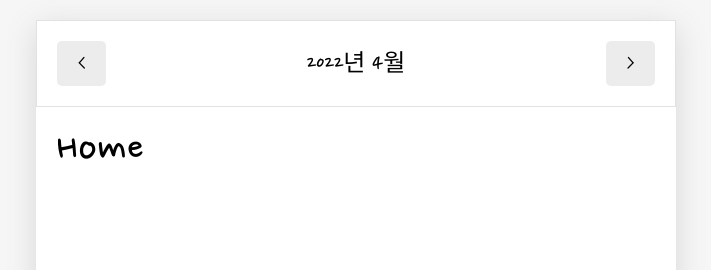
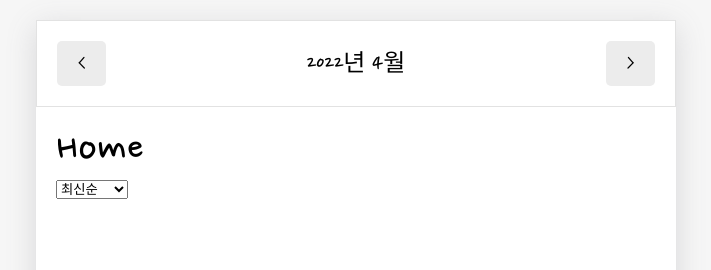
Before and after one commit to ddooyn/emotion-diary-2022, a React (Create React App) app: page / in a window 1280 px wide. Shown: the top 270 px of the page, without its empty margins (284-995 px from the left). Built offline with nearby package versions, Linux system fonts and the light colour scheme; a web font is replaced by a local one.

Commit message:
✨ 일기 최신순 오래된순 정렬 기능 추가

```diff
--- a/src/components/DiaryList.jsx
+++ b/src/components/DiaryList.jsx
@@ -1,7 +1,47 @@
+import { useState } from 'react';
+
+const sortOptionList = [
+  { value: 'latest', name: '최신순' },
+  { value: 'oldest', name: '오래된순' },
+];
+
+const ControlMenu = ({ value, onChange, optionList }) => {
+  return (
+    <select value={value} onChange={(e) => onChange(e.target.value)}>
+      {optionList.map((item, i) => (
+        <option key={i} value={item.value}>
+          {item.name}
+        </option>
+      ))}
+    </select>
+  );
+};
+
 const DiaryList = ({ diaryList }) => {
+  const [sortType, setSortType] = useState('latest');
+
+  const getProcessedDiaryList = () => {
+    const compare = (a, b) => {
+      if (sortType === 'latest') {
+        return parseInt(b.date) - parseInt(a.date);
+      } else {
+        return parseInt(a.date) - parseInt(b.date);
+      }
+    }
+
+    const copyList = JSON.parse(JSON.stringify(diaryList)); // 깊은 복사
+    const sortedList = copyList.sort(compare);
+    return sortedList;
+  }
+
   return (
     <>
-      {diaryList.map((item) => (
+      <ControlMenu
+        value={sortType}
+        onChange={setSortType}
+        optionList={sortOptionList}
+      />
+      {getProcessedDiaryList().map((item) => (
         <div key={item.id}>{item.content}</div>
       ))}
     </>
@@ -10,6 +50,6 @@ const DiaryList = ({ diaryList }) => {
 
 DiaryList.defaultProps = {
   diaryList: [],
-}
+};
 
 export default DiaryList;
```
